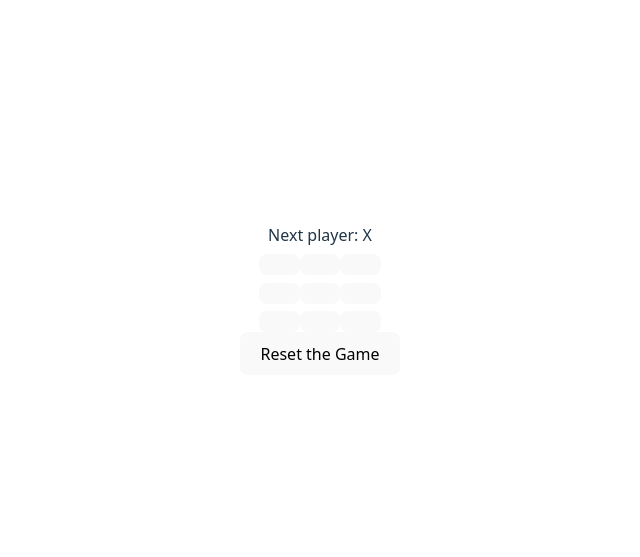
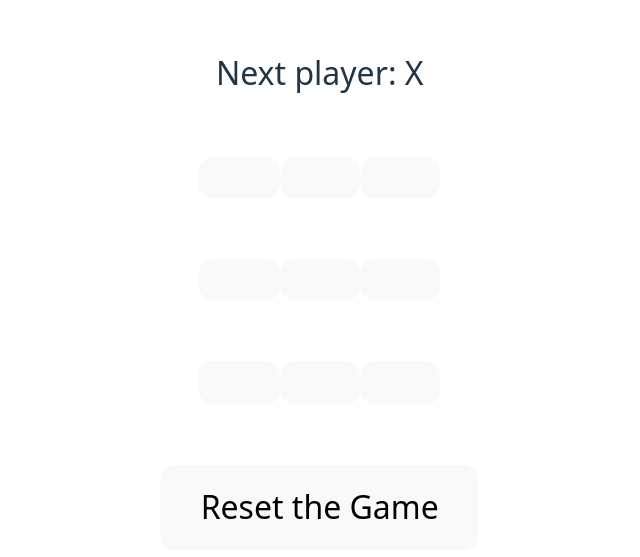
Before and after one commit to jenn-liuu/technify-tic-tac-toe, a React (Vite) app in the folder my-react-app/: page / in a window 1280 px wide. Shown: the part 101-658 px from the top of the page, without its empty margins (320-960 px from the left). Built offline with nearby package versions, Linux system fonts and the light colour scheme.

Commit message:
scaled game to be larger

```diff
--- a/my-react-app/src/index.css
+++ b/my-react-app/src/index.css
@@ -36,6 +36,12 @@ body {
   display: flex;
   flex-direction: column;
   align-items: center;
+  gap: 30px;
+  transform: scale(2);
+}
+
+.board-row {
+  display: flex;
 }
 
 h1 {
```
